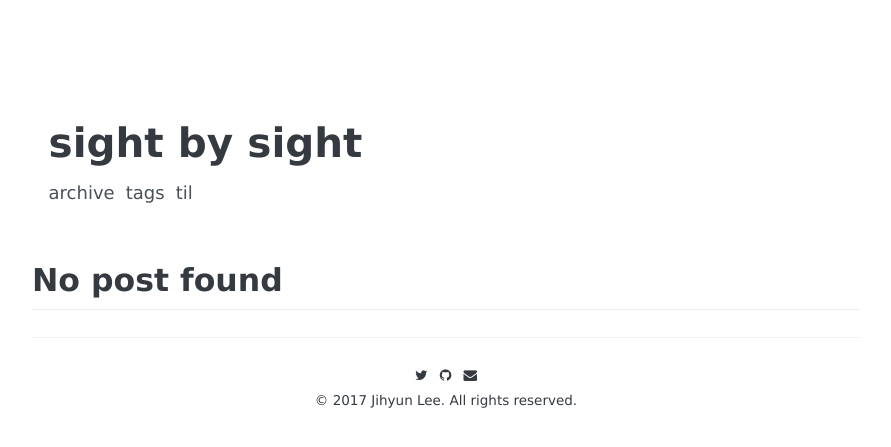
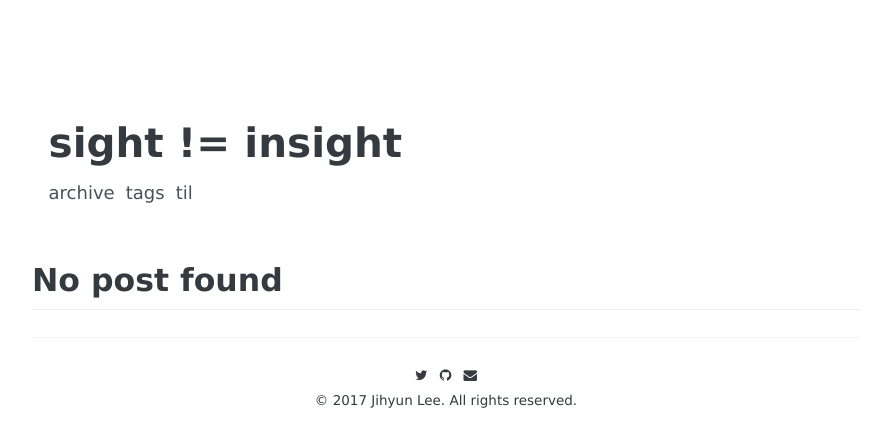
Before and after one commit to sightjh/sightjh.github.io, a Jekyll site: the page built from index.html, in a window 1280 px wide. Shown: the top 447 px of the page, without its empty margins (194-1085 px from the left). Built offline with Jekyll 4.4.1, drawn with Linux system fonts in a browser that asks for light colours; some web fonts are replaced; the list of posts is cut into pages by our own code.

Commit message:
change naming

```diff
--- a/_config.yml
+++ b/_config.yml
@@ -1,5 +1,5 @@
 # Basic
-name:               "sight by sight"
+name:               "sight != insight"
 
 author:
   #  facebook:         your-id
```
